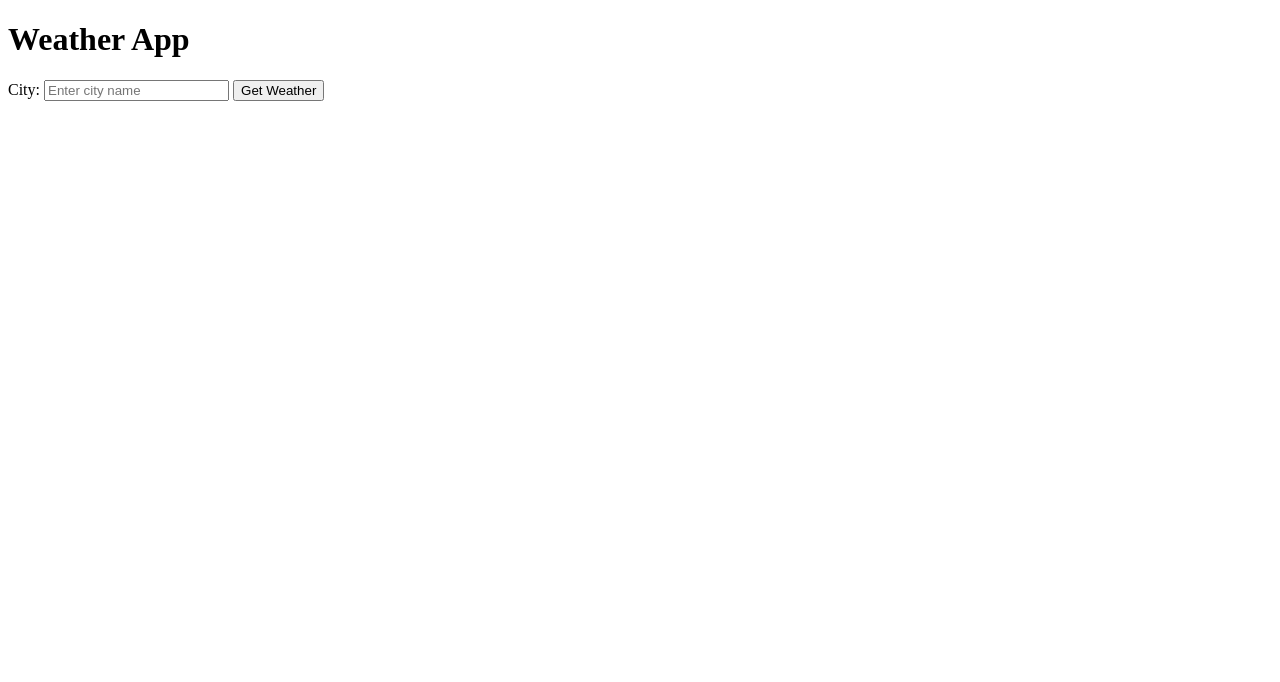
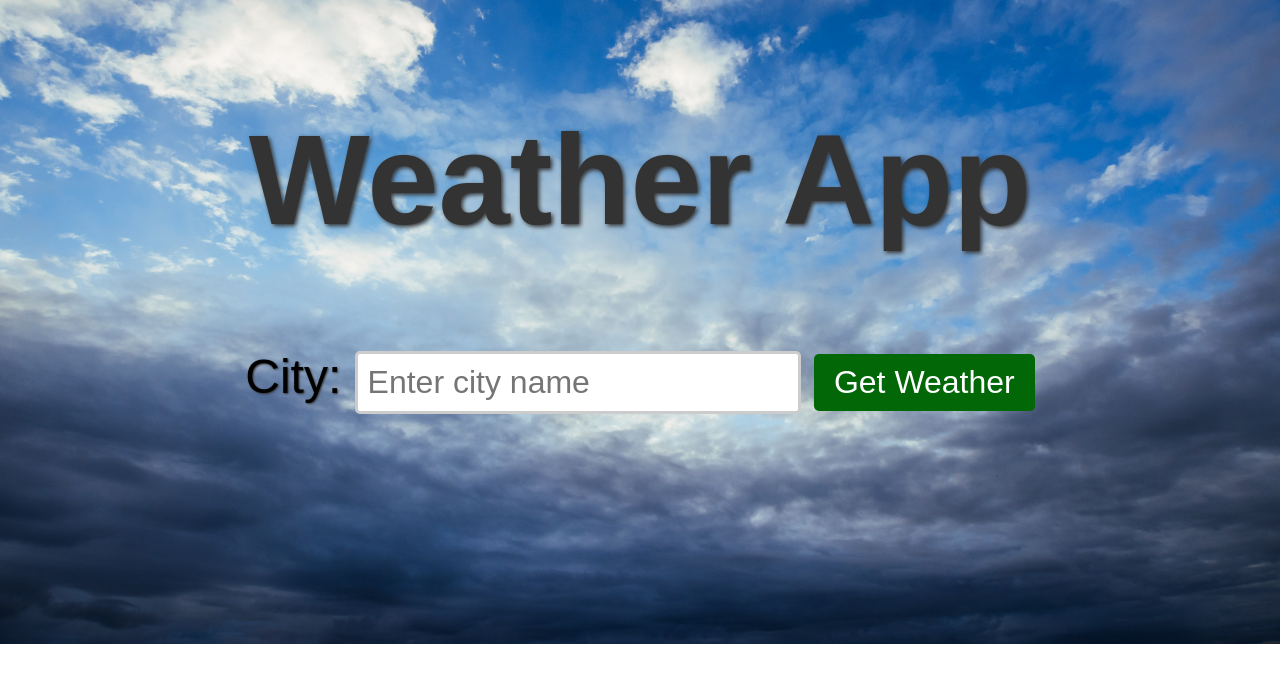
Before and after one commit to Mugdho10/Weather-Project, a website: page public/index.html in a window 1280 px wide. Drawn offline with Linux system fonts and the light colour scheme.

Commit message:
Updated the CSS, in the meantime had to reasearch and find a way to make the CSS work, as it was not responding and showing error 400. As a result, went for mkdir public and putting index.html, styles.css and bg image inside the public folder, where the CSS finally worked and is looking perfect all the way for now

```diff
--- a/app.js
+++ b/app.js
@@ -2,15 +2,17 @@ const { log } = require('console');
 const express = require('express');
 const https = require('https');
 const bodyParser = require('body-parser');
+const path = require('path');
 
 const app = express();
 const port = 3000;
 
 app.use(bodyParser.urlencoded({ extended: true }));
+app.use(express.static(path.join(__dirname, 'public')));
 
 app.get('/', (req, res) => {
 
-    res.sendFile(__dirname + '/index.html');
+    res.sendFile(path.join(__dirname, 'public', 'index.html'));
 });
 
 app.post('/', (req, res) => {
--- a/index.html
+++ b/public/index.html
@@ -1,16 +1,16 @@
 <!DOCTYPE html>
 <html lang="en">
 <head>
-    <meta charset="UTF-8">
     <meta name="viewport" content="width=device-width, initial-scale=1.0">
     <title>Weather App</title>
+    <link rel="stylesheet" href="/styles.css">
 </head>
 <body>
     <h1>Weather App</h1>
-    <form action="/" method="post">
+    <form class="weather-form" action="/" method="post">
         <label for="cityInput">City:</label>
         <input type="text" id="cityInput" name="cityName" placeholder="Enter city name">
-        <button type="submit">Get Weather</button>
+        <button class="weather-button" type="submit">Get Weather</button>
     </form>
 </body>
 </html>
--- /dev/null
+++ b/public/styles.css
@@ -0,0 +1,41 @@
+body {
+    text-align: center;
+    font-family: Arial, sans-serif;
+    background-image: url("images/dark-stormy-clouds.jpg");
+    background-repeat: no-repeat;
+    background-size: cover;
+    background-position: center;
+    padding: 0;
+    margin: 0;
+    padding: 20px;
+
+}
+
+h1 {
+    color: #333;
+    font-size: 8em;
+    padding-bottom: 10px;
+    text-shadow: #333 2px 2px 4px;
+}
+
+#cityInput {
+    font-size: 2rem;
+    padding: 10px;
+    border: 3px solid #ccc;
+    border-radius: 5px;
+}
+
+.weather-form {
+    font-size: 3rem;
+    text-shadow: #333 1px 1px 2px;
+}
+
+.weather-button {
+    font-size: 2rem;
+    padding: 10px 20px;
+    border: none;
+    border-radius: 5px;
+    background-color: #026807;
+    color: white;
+    cursor: pointer;
+}
```
Also changed, not shown: public/images/dark-stormy-clouds.jpg (added).
